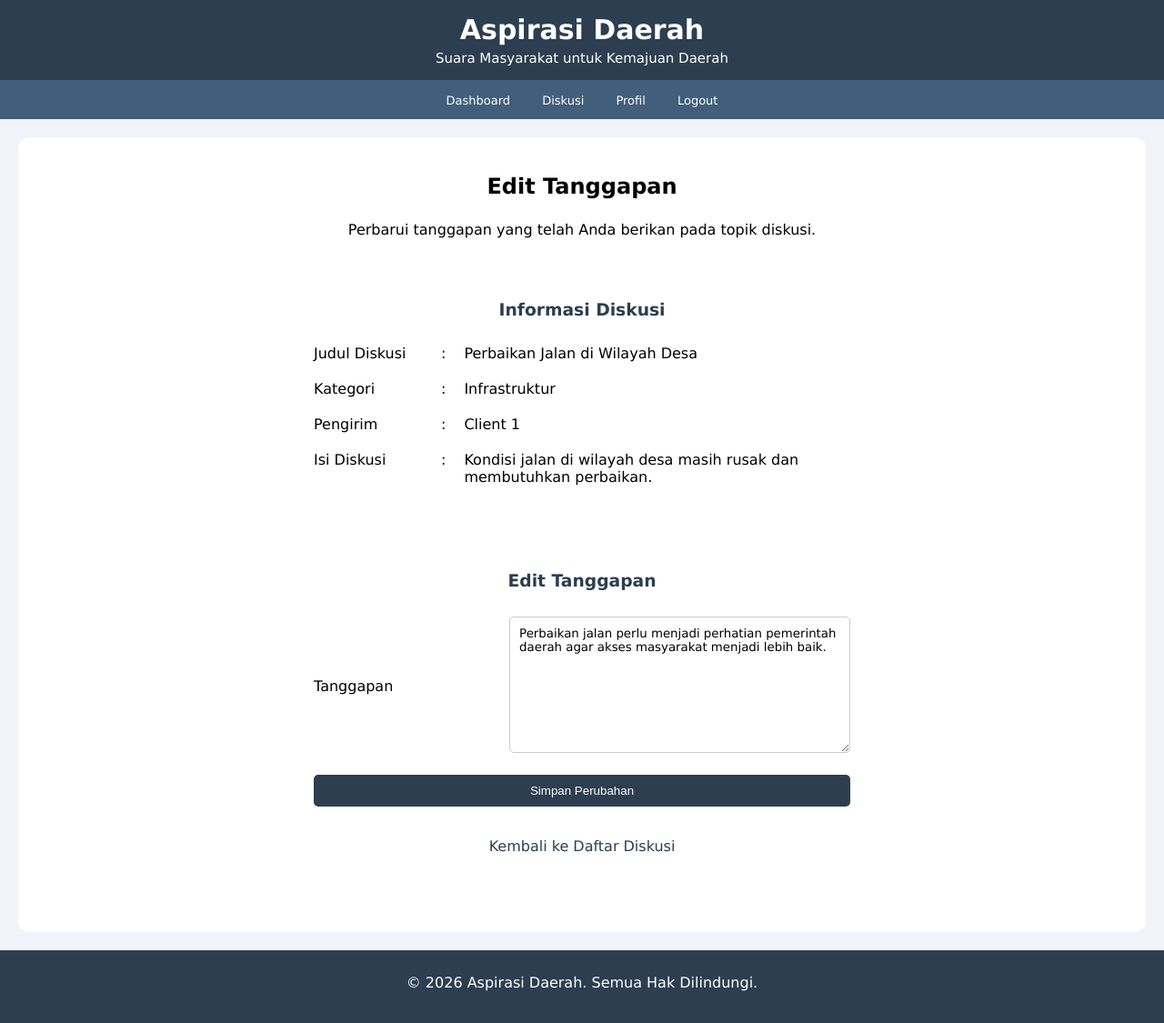
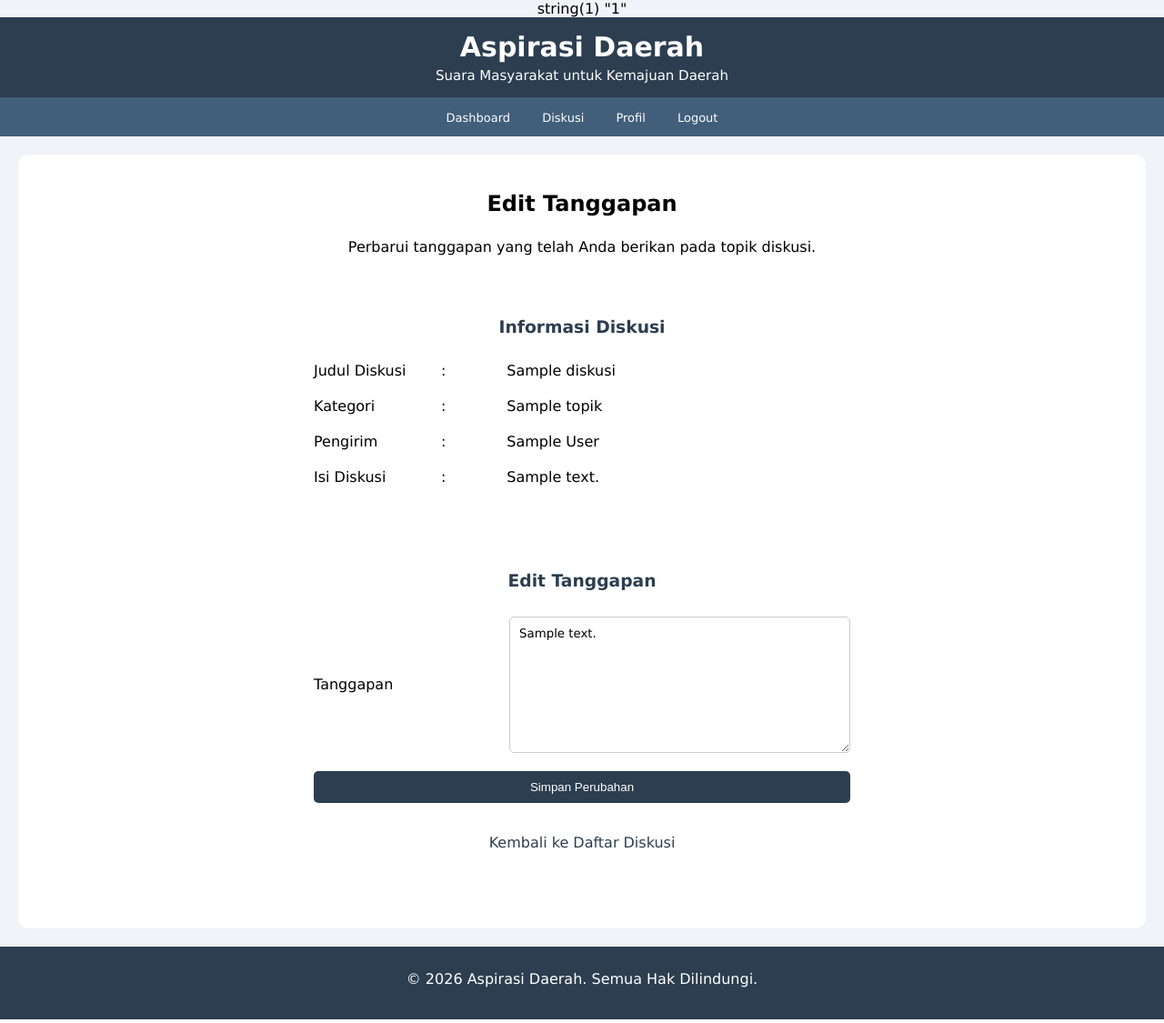
Before and after one commit to manismaker/PAW_PROJECT, a PHP site: page /expert/edit_respon.php?id_respon=1 in a window 1280 px wide. Shown: the whole page at 91% size. Run offline with PHP 8.4, Linux system fonts and the light colour scheme; the visitor is signed in with stand-in values (Sample User, id 1); tables that the repository leaves empty or names only in its code hold one stand-in row (values such as "Sample post").

Commit message:
EDIT EXPERT AND CLIENT

```diff
--- a/client/dashboard.php
+++ b/client/dashboard.php
@@ -1,5 +1,5 @@
 <?php
-include "../permission.php";
+include "../validasi/permission.php";
 ?>
 
 <!DOCTYPE html>
--- a/expert/edit_respon.php
+++ b/expert/edit_respon.php
@@ -3,17 +3,68 @@ include "../validasi/permission.php";
 include "../config/koneksi.php";
 include "../validasi/validasi_inputan.php";
 
-$id_respon = $_SESSION['id_respon'];
+$error1 = "";
+// Ubah bagian ini
+$id_diskusi = $_GET['id_diskusi'] ?? $_POST['id_diskusi'] ?? null;
+$id_user = $_SESSION['id'] ?? null;
+$id_respon = $_GET['id_respon'] ?? $_POST['id_respon'] ?? null;
+var_dump($id_respon);
 
-try{
-    $statement = $dbc->prepare("UPDATE respon SET isi_respon = :isi_respon WHERE id_respon = :id_respon");
+$error = [];
+
+if($_SERVER['REQUEST_METHOD'] === 'POST'){
+    $isi_respon = $_POST['isi_respon'];
+    validateTanggapan($error, $isi_respon);
+    try{
+    update_respon($isi_respon, $id_diskusi, $id_user, $id_respon);
+
+    header("Location: diskusi.php?id_diskusi=$id_diskusi&status=sukses");
+    exit();
+    }catch(PDOException $ex){
+        $error1 = "Terjadi kesalahan sistem. Silakan coba beberapa saat lagi.";
+        error_log($ex->getMessage());
+    }
+}
+
+try {
+    $statement = $dbc->prepare("SELECT
+                                    r.id_user AS pemilik_respon, /* <-- TAMBAHKAN INI */
+                                    d.id_diskusi,
+                                    d.judul,
+                                    t.nama_topik AS kategori,
+                                    u.nama AS pengirim,
+                                    d.isi_aspirasi AS isi_diskusi,
+                                    r.isi_respon
+                                FROM
+                                    respon r
+                                JOIN
+                                    diskusi d ON r.id_diskusi = d.id_diskusi
+                                JOIN
+                                    user u ON d.id_user = u.id_user
+                                JOIN
+                                    topik t ON d.id_topik = t.id_topik
+                                WHERE
+                                    r.id_respon = :id_respon");
+
     $statement->bindValue(':id_respon', $id_respon);
     $statement->execute();
+    $Data_diskusi = $statement->fetch(PDO::FETCH_ASSOC);
 
-    $Data_respon = $statement->fetch(PDO::FETCH_ASSOC);
-    var_dump($Data_respon);
-}catch(PDOException $ex){
+    // Jika data tidak ditemukan
+    if (!$Data_diskusi) {
+        header("Location: diskusi.php");
+        exit();
+    }
 
+    // --- TAMBAHKAN BLOK PENGECEKAN INI ---
+    // Jika ID pembuat respon tidak sama dengan ID user yang sedang login
+    if ($Data_diskusi['pemilik_respon'] != $id_user) {
+        header("Location: diskusi.php?status=akses_ditolak");
+        exit();
+    }
+} catch (PDOException $ex) {
+    $error1 = "Terjadi kesalahan sistem. Silakan coba beberapa saat lagi.";
+    error_log($ex->getMessage());
 }
 
 ?>
@@ -45,27 +96,29 @@ try{
 
     <div class="informasi-diskusi">
         <h3>Informasi Diskusi</h3>
-
         <table>
             <tr>
                 <td>Judul Diskusi</td>
                 <td>:</td>
-                <td>Perbaikan Jalan di Wilayah Desa</td>
+                <td><?= htmlspecialchars($Data_diskusi['judul'] ?? '') ?></td>
             </tr>
             <tr>
                 <td>Kategori</td>
                 <td>:</td>
-                <td>Infrastruktur</td>
+                <!-- PERBAIKAN DI SINI: Sesuaikan dengan alias di query (kategori) -->
+                <td><?= htmlspecialchars($Data_diskusi['kategori'] ?? '') ?></td>
             </tr>
             <tr>
                 <td>Pengirim</td>
                 <td>:</td>
-                <td>Client 1</td>
+                <!-- PERBAIKAN DI SINI: Sesuaikan dengan alias di query (pengirim) -->
+                <td><?= htmlspecialchars($Data_diskusi['pengirim'] ?? '') ?></td>
             </tr>
             <tr>
                 <td>Isi Diskusi</td>
                 <td>:</td>
-                <td>Kondisi jalan di wilayah desa masih rusak dan membutuhkan perbaikan.</td>
+                <!-- PERBAIKAN DI SINI: Sesuaikan dengan alias di query (isi_diskusi) -->
+                <td><?= htmlspecialchars($Data_diskusi['isi_diskusi'] ?? '') ?></td>
             </tr>
         </table>
     </div>
@@ -74,12 +127,13 @@ try{
         <h3>Edit Tanggapan</h3>
 
         <form method="POST" action="edit_respon.php">
+            <input type="hidden" name="id_respon" value="<?= htmlspecialchars($id_respon) ?>">
+            <input type="hidden" name="id_diskusi" value="<?= htmlspecialchars($Data_diskusi['id_diskusi'] ?? '') ?>">
             <table>
                 <tr>
                     <td>Tanggapan</td>
                     <td>
-                        <textarea name="isi_respon">Perbaikan jalan perlu menjadi perhatian pemerintah daerah agar akses masyarakat menjadi lebih baik.</textarea>
-                    </td>
+                        <textarea name="isi_respon"><?= htmlspecialchars($Data_diskusi['isi_respon'] ?? '') ?></textarea>
                 </tr>
                 <tr>
                     <td colspan="2">
--- a/login.php
+++ b/login.php
@@ -3,7 +3,7 @@
 session_start();
 
 include "config/koneksi.php";
-include "validasi/validasi_register.php";
+include "validasi/validasi_inputan.php";
 
 if(isset($_SESSION['login']) && $_SESSION['login'] === true) {
     if($_SESSION['status'] === 'expert'){
--- a/register.php
+++ b/register.php
@@ -3,7 +3,7 @@
     session_start();
 
     include "config/koneksi.php";
-    include "validasi/validasi_register.php";
+    include "validasi/validasi_inputan.php";
 
     if(isset($_SESSION['login'])) {
         if($_SESSION['status'] === 'expert'){
--- a/validasi/validasi_inputan.php
+++ b/validasi/validasi_inputan.php
@@ -99,7 +99,7 @@
     // fungsi JOIN agar nama_topik dan nama user ikut terambil
     function selectAlldiskusi() {
     global $dbc;
-    $statement = "SELECT diskusi.*, topik.*, user.*
+    $statement = "SELECT diskusi.*, topik.nama_topik, user.nama
                   FROM diskusi
                   JOIN topik ON diskusi.id_topik = topik.id_topik
                   JOIN user ON diskusi.id_user = user.id_user";
@@ -170,13 +170,15 @@ function tambah_respon($isi_respon, $id_diskusi, $id_user){
     return $result;
 }
 
-function update_respon($isi_respon, $id_diskusi, $id_user){
+function update_respon($isi_respon, $id_diskusi, $id_user, $id_respon){
     global $dbc;
-    $statement = $dbc->prepare("UPDATE respon SET isi_respon = :isi_respon, id_diskusi = :id_diskusi, id_user = :id_user, tgl_respon = NOW())");
+    // Hapus tanda ')' di akhir query
+    $statement = $dbc->prepare("UPDATE respon SET isi_respon = :isi_respon, id_diskusi = :id_diskusi, id_user = :id_user, tgl_respon = NOW() WHERE id_respon = :id_respon");
 
     $statement->bindValue(':isi_respon', $isi_respon);
     $statement->bindValue(':id_diskusi', $id_diskusi);
     $statement->bindValue(':id_user', $id_user);
+    $statement->bindValue(':id_respon', $id_respon);
 
     $result = $statement->execute();
 
```
Also changed, not shown: expert/diskusi.php (+10 -5 lines), expert/tambah_respon.php (+34 -40 lines).
